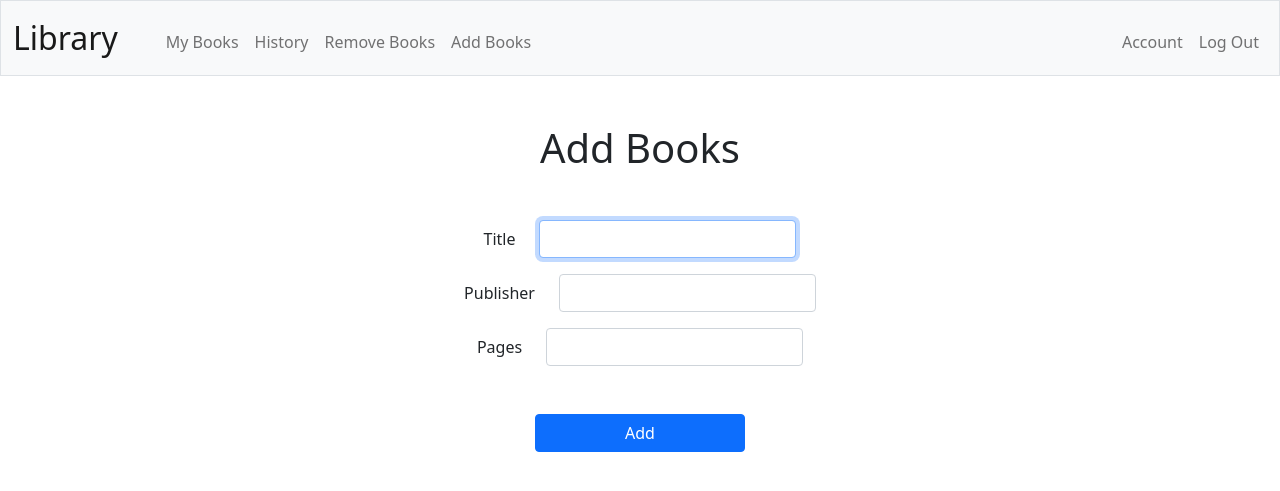
After one commit to JoelTing99/Library_website, a Flask app: page /add_book in a window 1280 px wide. The commit adds this page. Shown: the top 491 px of the page. Run offline with Flask 2, Linux system fonts and the light colour scheme; a user stored in the database is signed in.

Commit message:
Add add book system

```diff
--- a/App.py
+++ b/App.py
@@ -19,10 +19,18 @@ Session(app)
 
 database_name = "FinalProject.db"
 
+
+"""CREATE TABLE books (
+    id INTEGER PRIMARY KEY AUTOINCREMENT NOT NULL,
+    title TEXT NOT NULL,
+    publish_date DATE DEFAULT CURRENT_DATE,
+    publisher TEXT,
+    pages INTEGER)"""
+
 @app.route("/")
 @login_required
 def index():
-    return render_template("layout.html")
+    return render_template("index.html")
 
 @app.route("/account")
 @login_required
@@ -130,3 +138,36 @@ def register():
         return redirect("/")
 
     return render_template("register.html")
+
+
+@app.route("/add_book", methods=["GET", "POST"])
+@login_required
+def Add_book():
+    if request.method == "POST":
+
+        title = request.form.get("title")
+        publisher = request.form.get("publisher")
+        pages = request.form.get("pages")
+
+        if not title:
+            flash("must provide title")
+            return render_template("/add_book")
+
+        if not publisher:
+            flash("must provide publisher")
+            return render_template("/add_book")
+
+        with sqlite3.connect(database_name) as conn:
+            db = conn.cursor()
+
+            db.execute("INSERT INTO books (title, publisher, pages) VALUES(?, ?, ?)", (title, publisher, pages,))
+            conn.commit()
+
+            if len(db.execute("SELECT * FROM books WHERE title = ? AND publisher = ?", (title, publisher, )).fetchall()) > 1:
+                flash("this book exists")
+                return render_template("add_book.html")
+
+        flash("Book Added")
+        return redirect("/")
+
+    return render_template("add_book.html")
--- /dev/null
+++ b/templates/add_book.html
@@ -0,0 +1,34 @@
+{% extends "layout.html" %}
+
+{% block title %}
+    Add Books
+{% endblock %}
+
+{% block main %}
+<form action="/add_book" method="post">
+    <div class="mb-5">
+        <h1>Add Books</h1>
+    </div>
+    <div class="mb-3 row justify-content-md-center">
+        <label for="username" class="col-sm-auto col-form-label">Title</label>
+        <div class="col-sm-auto">
+            <input autocomplete="off" autofocus class="form-control mx-auto w-auto" id="title" name="title" type="text">
+        </div>
+    </div>
+    <div class="mb-3 row justify-content-md-center">
+        <label for="password" class="col-sm-auto col-form-label">Publisher</label>
+        <div class="col-sm-auto">
+            <input autocomplete="off" autofocus class="form-control mx-auto w-auto" id="publisher" name="publisher" type="text">
+        </div>
+    </div>
+    <div class="mb-5 row justify-content-md-center">
+        <label for="password" class="col-sm-auto col-form-label">Pages</label>
+        <div class="col-sm-auto">
+            <input autocomplete="off" autofocus class="form-control mx-auto w-auto" id="pages" name="pages" type="number" min="1">
+        </div>
+    </div>
+    <div class="mb-3 d-grid gap-2 col-2 mx-auto">
+        <button type="submit" class="btn btn-primary">Add</button>
+    </div>
+</form>
+{% endblock %}
--- a/templates/index.html
+++ b/templates/index.html
@@ -5,5 +5,9 @@
 {% endblock %}
 
 {% block main %}
-
+    <form action="#" method="get">
+        <div class="mb-3">
+            <input autocomplete="off" autofocus class="form-control mx-auto w-auto" id="search" name="search" placeholder="Search" type="text">
+        </div>
+    </form>
 {% endblock %}
--- a/templates/layout.html
+++ b/templates/layout.html
@@ -25,10 +25,11 @@
                             <li class="nav-item"><a class="nav-link" href="#">My Books</a></li>
                             <li class="nav-item"><a class="nav-link" href="#">History</a></li>
                             <li class="nav-item"><a class="nav-link" href="#">Remove Books</a></li>
-                            <li class="nav-item"><a class="nav-link" href="#">Add Books</a></li>
+                            <li class="nav-item"><a class="nav-link" href="/add_book">Add Books</a></li>
                         </ul>
                         <ul class="navbar-nav ms-auto mt-2">
-                            <li class="nav-item"><a class="nav-link" href="logout">Log Out</a></li>
+                            <li class="nav-item"><a class="nav-link" href="/account">Account</a></li>
+                            <li class="nav-item"><a class="nav-link" href="/logout">Log Out</a></li>
                         </ul>
                     {% else %}
                         <ul class="navbar-nav ms-auto mt-2">
```
Also changed, not shown: FinalProject.db, 1 other file.
